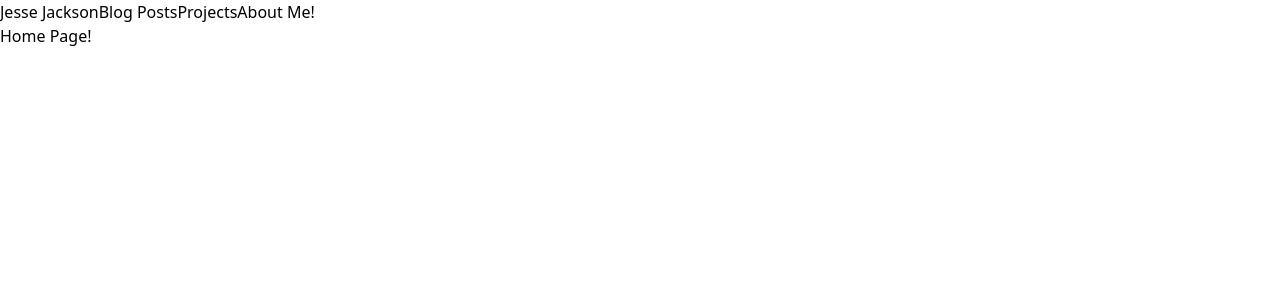
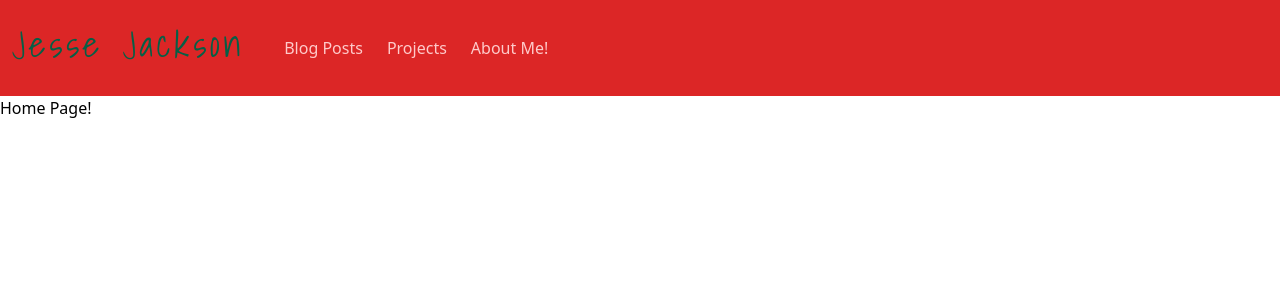
Before and after one commit to JesseJ713/React-Portfolio, a React (Create React App) app: page / in a window 1280 px wide. Shown: the top 300 px of the page. Built offline with nearby package versions, Linux system fonts and the light colour scheme.

Commit message:
Added boilerplate CSS, will return to customize further, changed google font

```diff
--- a/src/components/NavBar.js
+++ b/src/components/NavBar.js
@@ -3,15 +3,38 @@
 
 export default function Navbar() {
   return (
-    <header>
-      <div>
-        <nav>
-          <NavLink to="/" exact>
+    <header className="bg-red-600">
+      <div className="container mx-auto flex justify-between">
+        <nav className="flex">
+          <NavLink
+            to="/"
+            exact
+            className="inflex-flex items-center py-6 px-3 mr-4 text-red-100 hover:text-green-800 text-4xl font-bold tracking-widest shadowlight"
+            activeClassName="text-white"
+          >
             Jesse Jackson
           </NavLink>
-          <NavLink to="/post">Blog Posts</NavLink>
-          <NavLink to="/project">Projects</NavLink>
-          <NavLink to="/about">About Me!</NavLink>
+          <NavLink
+            to="/post"
+            className="inline-flex items-center py-3 px-3 my-6 rounded text-red-200 hover:text-green-800"
+            activeClassName="text-red-100 bg-red-700"
+          >
+            Blog Posts
+          </NavLink>
+          <NavLink
+            to="/project"
+            className="inline-flex items-center py-3 px-3 my-6 rounded text-red-200 hover:text-green-800"
+            activeClassName="text-red-100 bg-red-700"
+          >
+            Projects
+          </NavLink>
+          <NavLink
+            to="/about"
+            className="inline-flex items-center py-3 px-3 my-6 rounded text-red-200 hover:text-green-800"
+            activeClassName="text-red-100 bg-red-700"
+          >
+            About Me!
+          </NavLink>
         </nav>
       </div>
     </header>
--- a/src/index.css
+++ b/src/index.css
@@ -1,10 +1,10 @@
 @import url("https://unpkg.com/tailwindcss@^2/dist/tailwind.min.css");
 @import url("https://unpkg.com/tailwindcss@^1.0/dist/tailwind.min.css");
-@import url('https://fonts.googleapis.com/css2?family=Open+Sans&display=swap');
+@import url('https://fonts.googleapis.com/css2?family=Shadows+Into+Light&display=swap');
 
-.opensans {
-  font-family: 'Open Sans', sans-serif;
-  font-weight: 400;
+.shadowlight {
+font-family: 'Shadows Into Light', cursive;
+font-weight: 400;
 }
 
 .prose img {
```
Also changed, not shown: 1 other file (tests, documents, lock files or other folders).
